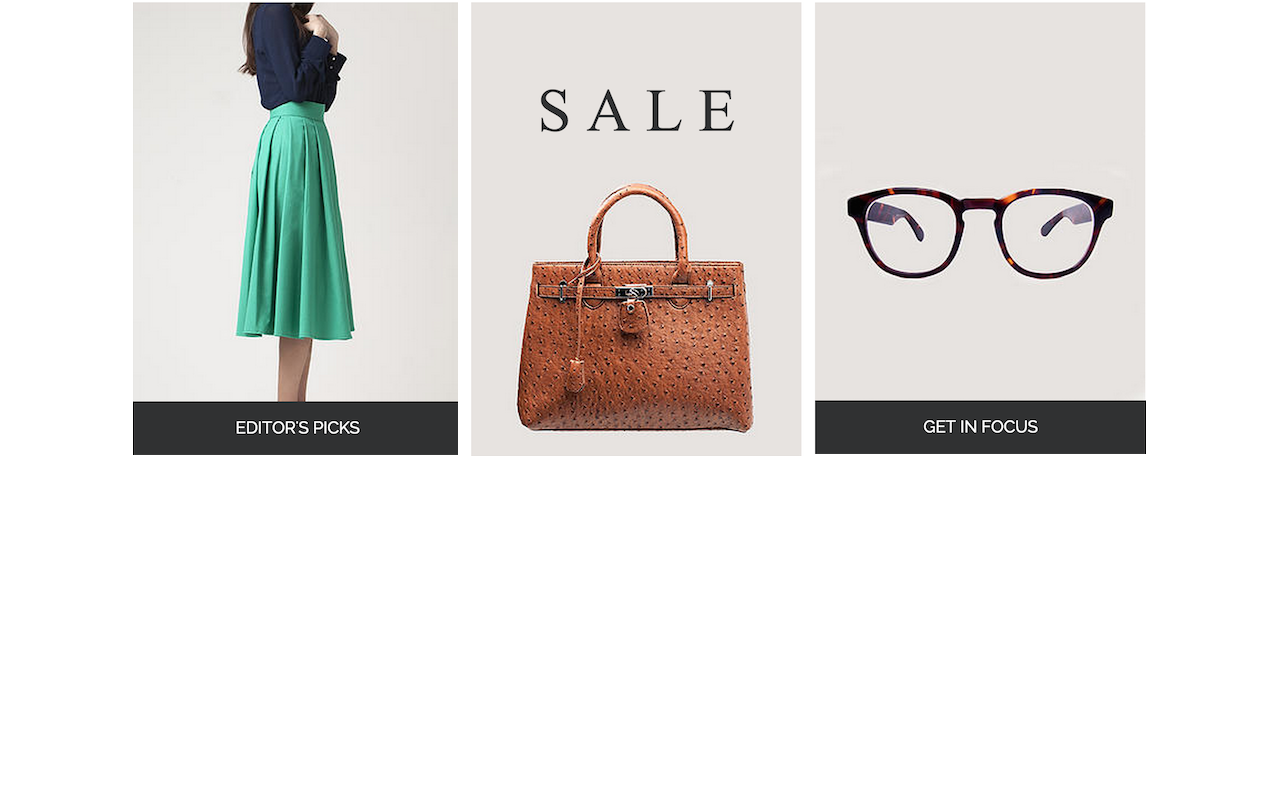
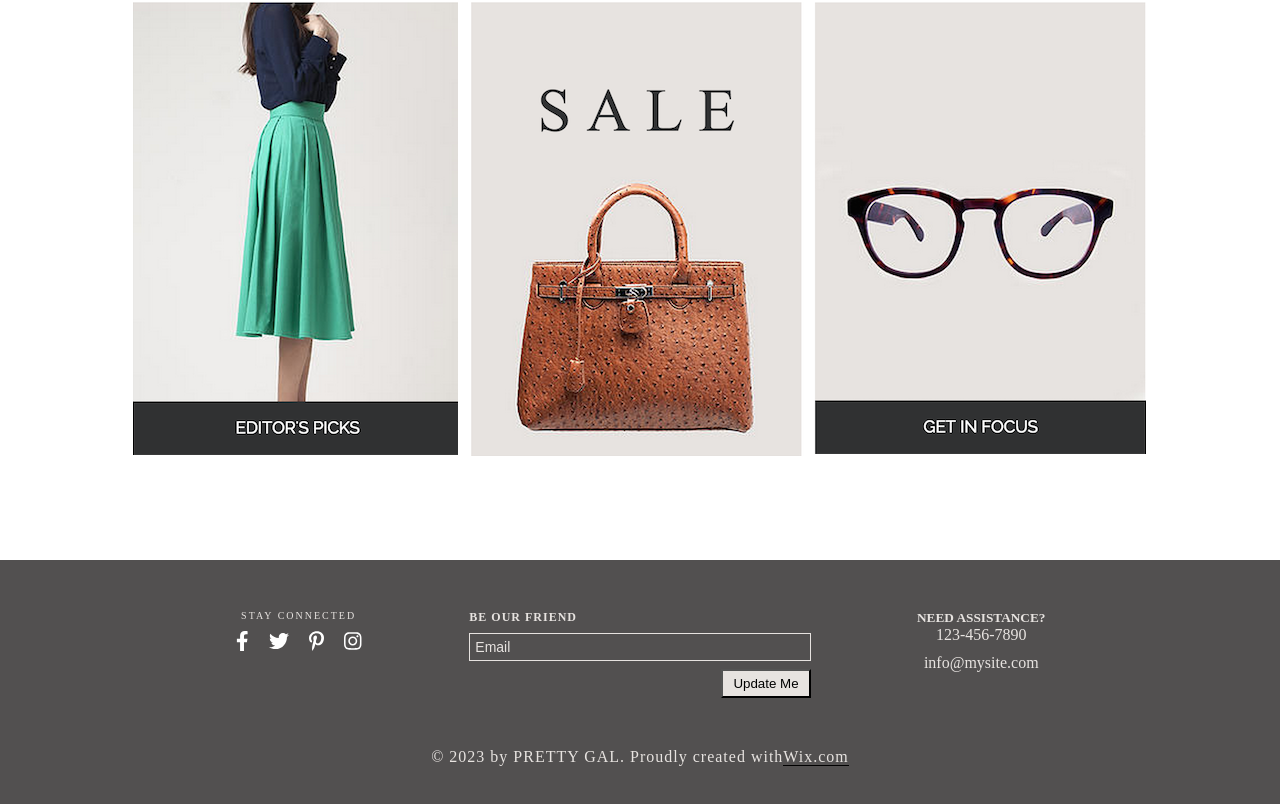
Before and after one commit to RaphaHsu/goodidea-react-track, a React app: page / in a window 1280 px wide. Shown: the part 1021-1825 px from the top of the page. Before the commit the page ends 1581 px from the top, so only its background shows below. Built offline with nearby package versions, Linux system fonts and the light colour scheme.

Commit message:
install fontawesome and finish footer

```diff
--- a/package.json
+++ b/package.json
@@ -24,6 +24,10 @@
     "webpack-dev-server": "^3.2.1"
   },
   "dependencies": {
+    "@fortawesome/fontawesome-svg-core": "^1.2.17",
+    "@fortawesome/free-brands-svg-icons": "^5.8.1",
+    "@fortawesome/free-solid-svg-icons": "^5.8.1",
+    "@fortawesome/react-fontawesome": "^0.1.4",
     "node-sass": "^4.11.0",
     "react": "^16.8.6",
     "react-dom": "^16.8.6",
--- a/src/App.js
+++ b/src/App.js
@@ -2,6 +2,7 @@ import React, { Component } from "react";
 import Header from "./components/Header";
 import Banner from "./components/Banner";
 import Main from "./components/Main";
+import Footer from "./components/Footer";
 
 class App extends Component {
   render() {
@@ -10,6 +11,7 @@ class App extends Component {
         <Header />
         <Banner />
         <Main />
+        <Footer />
       </div>
     )
   }
--- a/src/components/Footer.js
+++ b/src/components/Footer.js
@@ -0,0 +1,65 @@
+import React from "react";
+import "../styles/Footer.scss";
+import { FontAwesomeIcon } from "@fortawesome/react-fontawesome";
+
+class Footer extends React.Component {
+  render() {
+    return (
+      <footer>
+        <div className="container">
+          <div className="footer_connected">
+            <p className="footer_connected_title">STAY CONNECTED</p>
+            <div className="footer_connected_icons">
+              <a href="#">
+                <FontAwesomeIcon
+                  icon={["fab", "facebook-f"]}
+                  color="white"
+                  size="2x"
+                />
+              </a>
+              <a href="#">
+                <FontAwesomeIcon
+                  icon={["fab", "twitter"]}
+                  color="white"
+                  size="2x"
+                />
+              </a>
+              <a href="#">
+                <FontAwesomeIcon
+                  icon={["fab", "pinterest-p"]}
+                  color="white"
+                  size="2x"
+                />
+              </a>
+              <a href="#">
+                <FontAwesomeIcon
+                  icon={["fab", "instagram"]}
+                  color="white"
+                  size="2x"
+                />
+              </a>
+            </div>
+          </div>
+          <div className="footer_email">
+            <h5>BE OUR FRIEND</h5>
+            <input type="text" placeholder="Email" />
+            <button>Update Me</button>
+          </div>
+          <div className="footer_contact">
+            <h5>NEED ASSISTANCE?</h5>
+            <p>123-456-7890</p>
+            <p>info@mysite.com</p>
+          </div>
+          <div className="copyright">
+            <p>
+              © 2023 by PRETTY GAL. Proudly created with
+          <a href="#">Wix.com</a>
+            </p>
+          </div>
+        </div>
+      </footer>
+    );
+  }
+}
+
+export default Footer;
--- a/src/index.js
+++ b/src/index.js
@@ -2,4 +2,9 @@ import React from "react";
 import ReactDOM from "react-dom";
 import App from "./App.js";
 import "./styles/Reset.scss";
+import { library } from '@fortawesome/fontawesome-svg-core'
+import { faFacebookF, faInstagram, faTwitter, faPinterestP } from '@fortawesome/free-brands-svg-icons'
+
+library.add(faFacebookF, faInstagram, faTwitter, faPinterestP)
+
 ReactDOM.render(<App />, document.getElementById("root"));
--- a/src/styles/Banner.scss
+++ b/src/styles/Banner.scss
@@ -29,9 +29,7 @@
     font-size: 15px;
     letter-spacing: 2px;
   }
-}
-
-button {
+  button {
   color: white;
   font-size: 23px;
   line-height: 50px;
@@ -45,3 +43,4 @@ button {
     background-color: #606265;
   }
 }
+}
--- a/src/styles/Footer.scss
+++ b/src/styles/Footer.scss
@@ -0,0 +1,87 @@
+footer {
+  background-color: #525050;
+  .container{
+    width: 80%;
+    margin: auto;
+    display: flex;
+    flex-wrap:wrap;
+    padding: 50px 0px;
+  }
+}
+
+.footer_connected{
+   width: 33.33%;
+   text-align: center;
+   display: inline-block;
+   &_title{
+    font-size: 10px;
+    color: #e7e3e0;
+    letter-spacing: 2px;
+    padding-bottom: 10px;
+   }
+   &_icons{
+    font-size: 10px;
+    a{
+      padding: 10px;
+    }
+   }
+}
+
+
+.footer_email {
+  width: 33.33%;
+  display: flex;
+  flex-direction: column;
+  letter-spacing: 1px;
+  h5{
+    color: #e7e3e0;
+    font-size: 12px;
+  }
+  input[type="text"] {
+    margin: 8px 0px;
+    border: 1px solid #e7e3e0;
+    background: transparent;
+    width:100%;
+    padding: 5px;
+    text-align: left;
+    color: #e7e3e0;
+    font-size: 14px;
+    box-sizing: border-box;
+  }
+  input::placeholder {
+  color: #e7e3e0;
+  opacity: 1;
+}
+  button {
+  background-color: #e7e3e0;
+  padding: 5px 10px;
+  cursor: pointer;
+  margin-left: auto;
+}
+}
+
+
+.footer_contact {
+  width: 33.33%;
+  text-align: center;
+  color: #e7e3e0;
+  p {
+  padding-bottom: 10px;
+}
+}
+
+
+.copyright {
+  padding-top: 50px;
+  width: 100%;
+  text-align: center;
+  color:#e7e3e0;
+  p{
+    letter-spacing: 1px;
+  }
+  a{
+     text-decoration: none;
+    color: #e7e3e0;
+    border-bottom: 1px solid black;
+  }
+}
```
Also changed, not shown: 1 other file (tests, documents, lock files or other folders).
